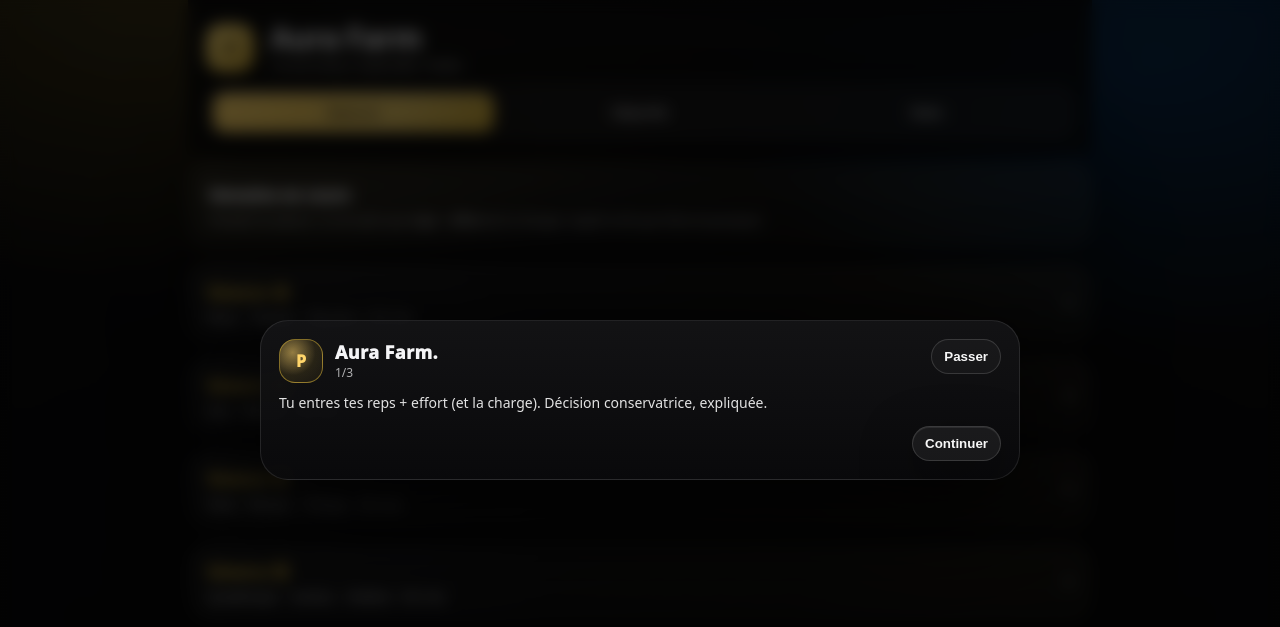
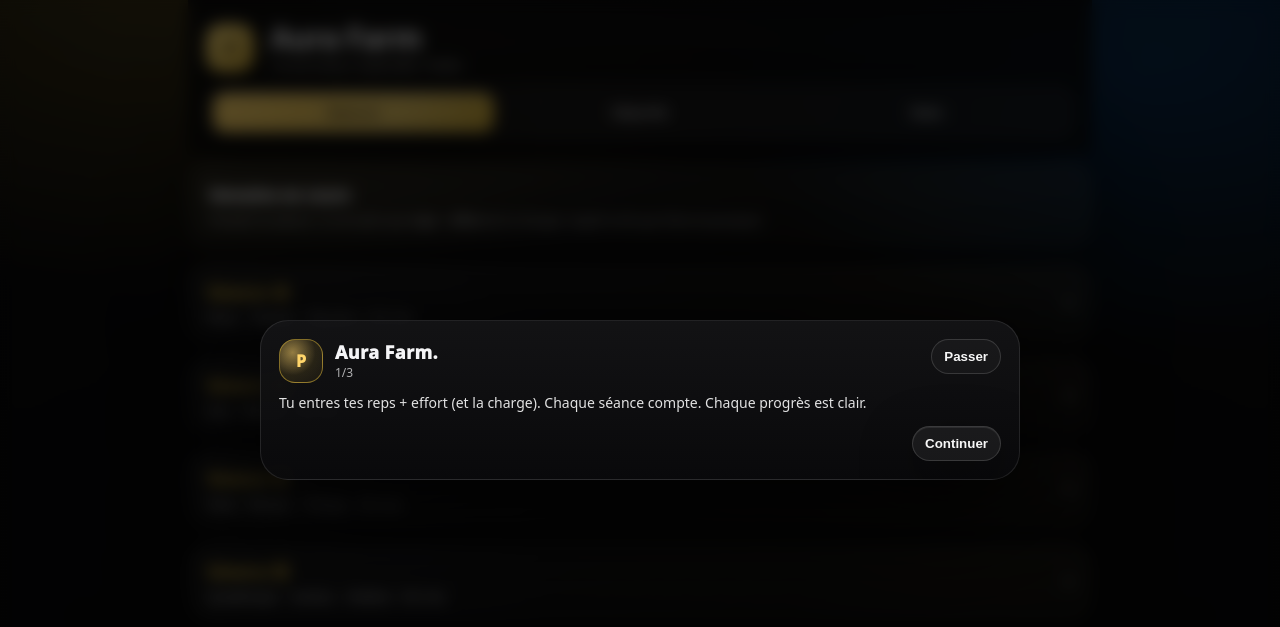
Before and after one commit to PaoXcode/Aura-Farm, a plain HTML site: page index.html in a window 1280 px wide. Drawn offline with Linux system fonts and the light colour scheme.

Commit message:
Update Aura Farm tagline

```diff
--- a/index.html
+++ b/index.html
@@ -2693,7 +2693,7 @@ function closeDone(){
 const ONB_KEY='onb_done_v5';
 let onbStep=0;
 const ONB=[
-  {t:'Aura Farm.',b:'Tu entres tes reps + effort (et la charge). Décision conservatrice, expliquée.'},
+  {t:'Aura Farm.',b:'Tu entres tes reps + effort (et la charge). Chaque séance compte. Chaque progrès est clair.'},
   {t:'Repos',b:'Touche ⏱ Repos pour lancer un chronomètre lié à l’exercice.'},
   {t:'Objectifs',b:'Dans “Objectifs”, renseigne tes RP10 : charges de départ cohérentes même sans historique.'},
 ];
```
